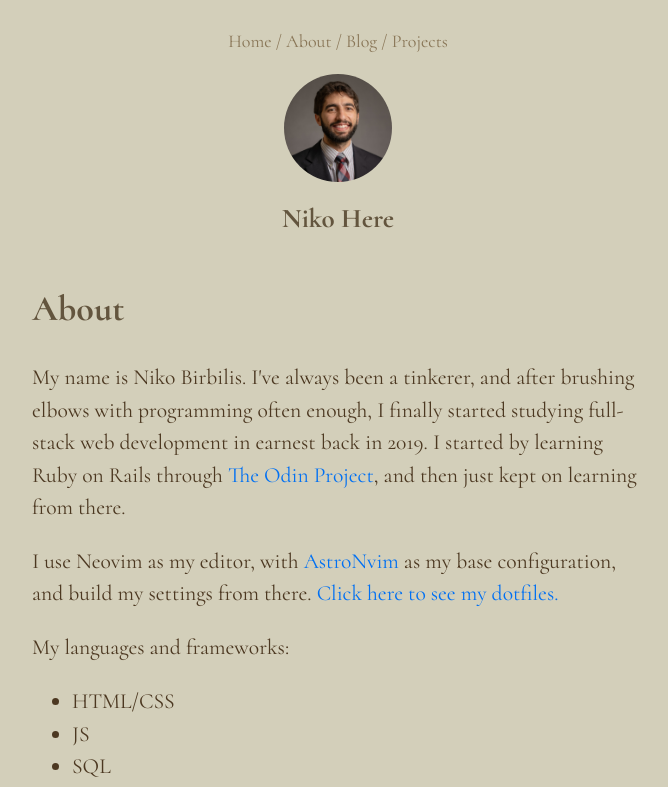
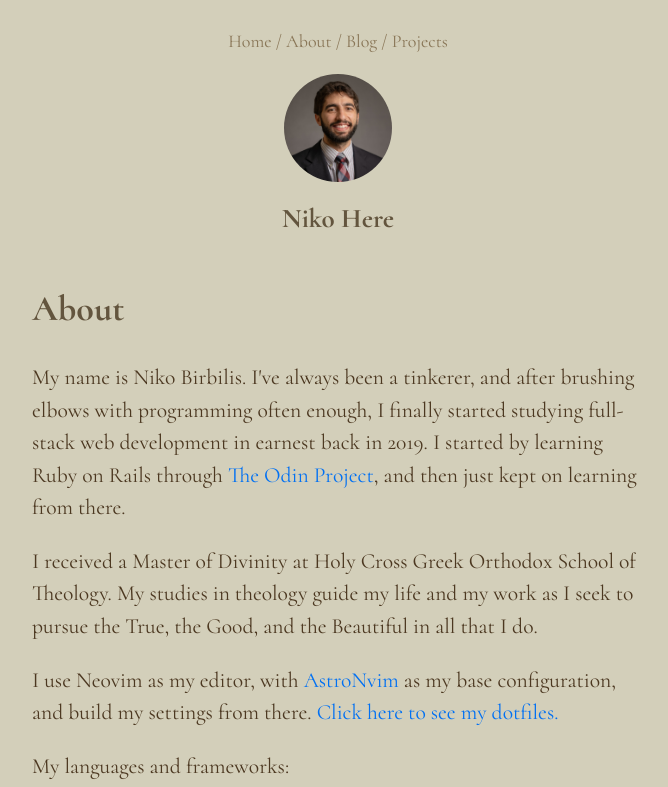
Before and after one commit to harmolipi/niko-here, a Next.js app: page /niko-here/about in a window 1280 px wide. Shown: the top 787 px of the page, without its empty margins (302-970 px from the left). Built offline with nearby package versions, Linux system fonts and the light colour scheme.

Commit message:
feat(about): add note about HCHC education

```diff
--- a/pages/about.js
+++ b/pages/about.js
@@ -22,6 +22,11 @@ export default function About() {
             The Odin Project
           </a>
           , and then just kept on learning from there.
+        </p>
+        <p>
+          I received a Master of Divinity at Holy Cross Greek Orthodox School of
+          Theology. My studies in theology guide my life and my work as I seek
+          to pursue the True, the Good, and the Beautiful in all that I do.
         </p>
         <p>
           I use Neovim as my editor, with{" "}
```
